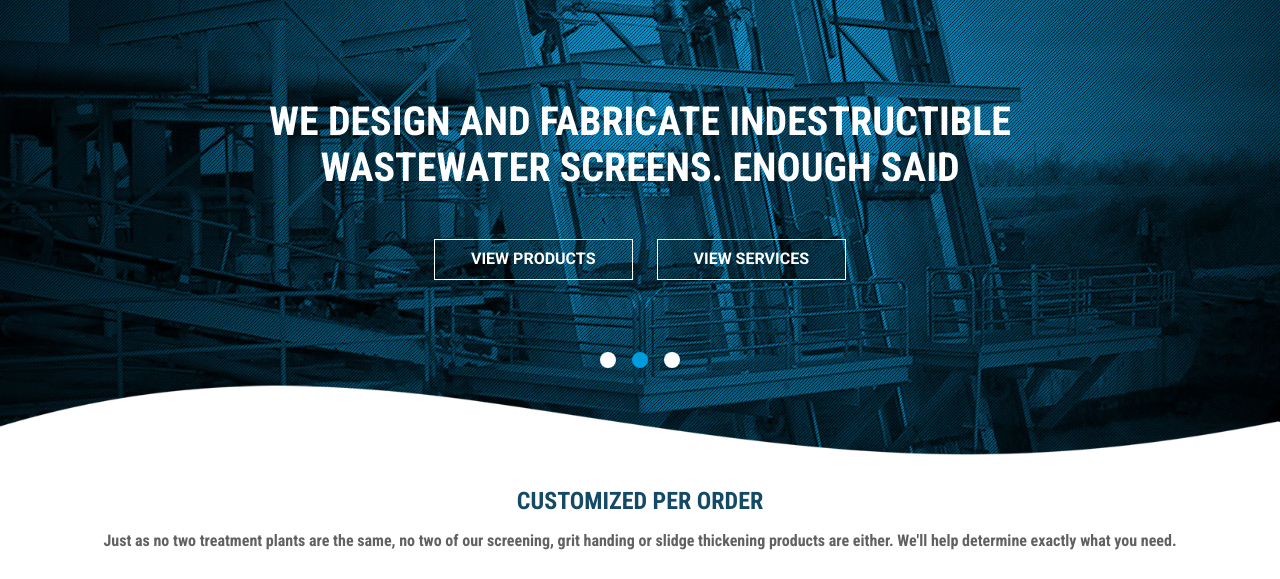
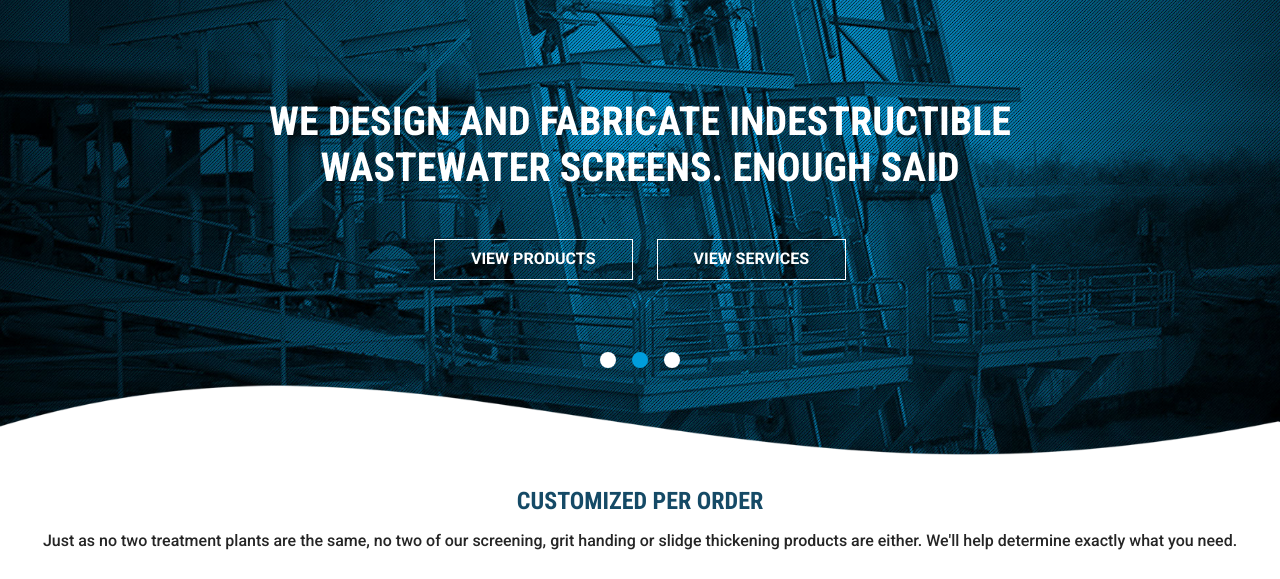
Before and after one commit to Dom-Marra/Vulcan, a website: page dev/index.html in a window 1280 px wide. Shown: the part 184-763 px from the top of the page. Drawn offline with nearby package versions, Linux system fonts and the light colour scheme; files that its build step writes are made by us from their sources.

Commit message:
Fixed top text

```diff
--- a/dev/scss/_figures.scss
+++ b/dev/scss/_figures.scss
@@ -4,19 +4,21 @@
 }
 
 .customized-order-text{
-    font-family: "Roboto Condensed", sans-serif;
     text-align: center;
-    color:map-get($colors, custom-order-anchor);
+    color: map-get($colors, custom-order-anchor);
 
-    h2{
+    h2 {
+        font-family: "Roboto Condensed", sans-serif;
         text-transform: uppercase;
         margin: 0 auto 2rem;
         max-width: 10rem;
     }
 
-    p{
+    p {
+        font-family: "Roboto", sans-serif;
+        font-weight: 500;
         margin: 1rem 2rem 2rem;
-        font-weight: bold;
+        color: map-get($colors, body-txt);
     }
 }
 
@@ -77,7 +79,6 @@
 
         p {
             margin: 1rem 2rem 2rem;
-            font-weight: bold;
         }
     }
 
```
